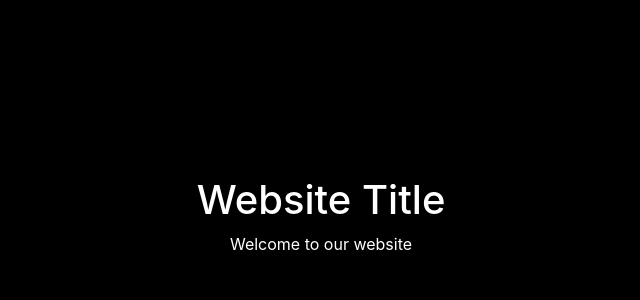
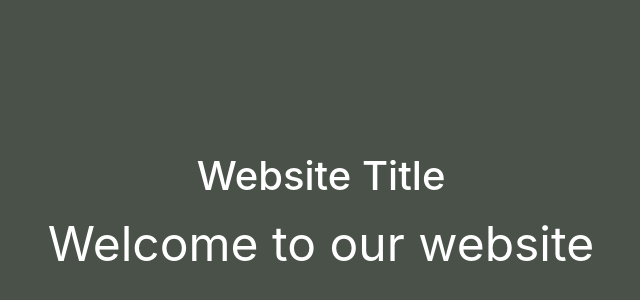
Before and after one commit to ahmed-abdelhamid/smow-hijama, a React (Create React App) app: page / in a window 1280 px wide. Shown: the part 176-476 px from the top of the page, without its empty margins (319-959 px from the left). Built offline with nearby package versions, Linux system fonts and the light colour scheme.

Commit message:
Add contact us page

```diff
--- a/package.json
+++ b/package.json
@@ -7,6 +7,7 @@
     "node-sass": "^4.11.0",
     "react": "^16.6.3",
     "react-dom": "^16.6.3",
+    "react-router-dom": "^4.3.1",
     "react-scripts": "2.1.1",
     "reactstrap": "^6.5.0"
   },
--- a/src/components/App.js
+++ b/src/components/App.js
@@ -1,9 +1,18 @@
 import React from 'react';
+import { BrowserRouter, Route, Switch } from 'react-router-dom';
 
 import HomePage from './HomePage';
+import ContactUs from './ContactUs';
 
-export default () => (
-  <div>
-    <HomePage />
-  </div>
+const App = () => (
+  <BrowserRouter>
+    <div>
+      <Switch>
+        <Route path="/" component={HomePage} exact={true} />
+        <Route path="/contact" component={ContactUs} />
+      </Switch>
+    </div>
+  </BrowserRouter>
 );
+
+export default App;
--- /dev/null
+++ b/src/components/ContactUs.js
@@ -0,0 +1,7 @@
+import React, { Component } from 'react';
+
+export default class ContactUs extends Component {
+  render() {
+    return <div>Contact Us Page</div>;
+  }
+}
--- a/src/components/HomePage.js
+++ b/src/components/HomePage.js
@@ -1,6 +1,6 @@
 import React from 'react';
 
-export default () => (
+const HomePage = () => (
   <div className="homepage d-flex align-items-center">
     <div className="container text-white text-center">
       <h1>Website Title</h1>
@@ -8,3 +8,5 @@ export default () => (
     </div>
   </div>
 );
+
+export default HomePage;
--- /dev/null
+++ b/src/styles/base/_base.scss
@@ -0,0 +1,8 @@
+body {
+  color: $dark-grey;
+  background: $grey;
+}
+
+.button--submit {
+  background: $dark-grey;
+}
--- /dev/null
+++ b/src/styles/base/_settings.scss
@@ -0,0 +1,21 @@
+// Colors
+$black: #121212;
+$red: #a7001e;
+$grey: #e2e9c0;
+$green: #7aa95c;
+$dark-grey: #495149;
+// $black-grey: #23272a;
+// $dark-grey: #2c2f33;
+$off-white: #f7f7f7;
+// $light-blue-grey: #99aab5;
+// $cyane: #7289da;
+// Spacing
+$xs-size: 0.5rem;
+$s-size: 1rem;
+$m-size: 2rem;
+$l-size: 3rem;
+$xl-size: 4rem;
+$largest-size: 18rem;
+// Font Sizes
+$l-font: 2rem;
+$xl-font: 3rem;
--- a/src/styles/components/_homepage.scss
+++ b/src/styles/components/_homepage.scss
@@ -1,5 +1,6 @@
 .homepage {
   height: 100vh;
-  background-color: black;
+  background-color: $dark-grey;
   vertical-align: middle;
+  font-size: $xl-font;
 }
--- a/src/styles/index.scss
+++ b/src/styles/index.scss
@@ -1 +1,3 @@
+@import './base/settings';
+@import './base/base';
 @import './components/homepage';
```
Also changed, not shown: 1 other file (tests, documents, lock files or other folders).
